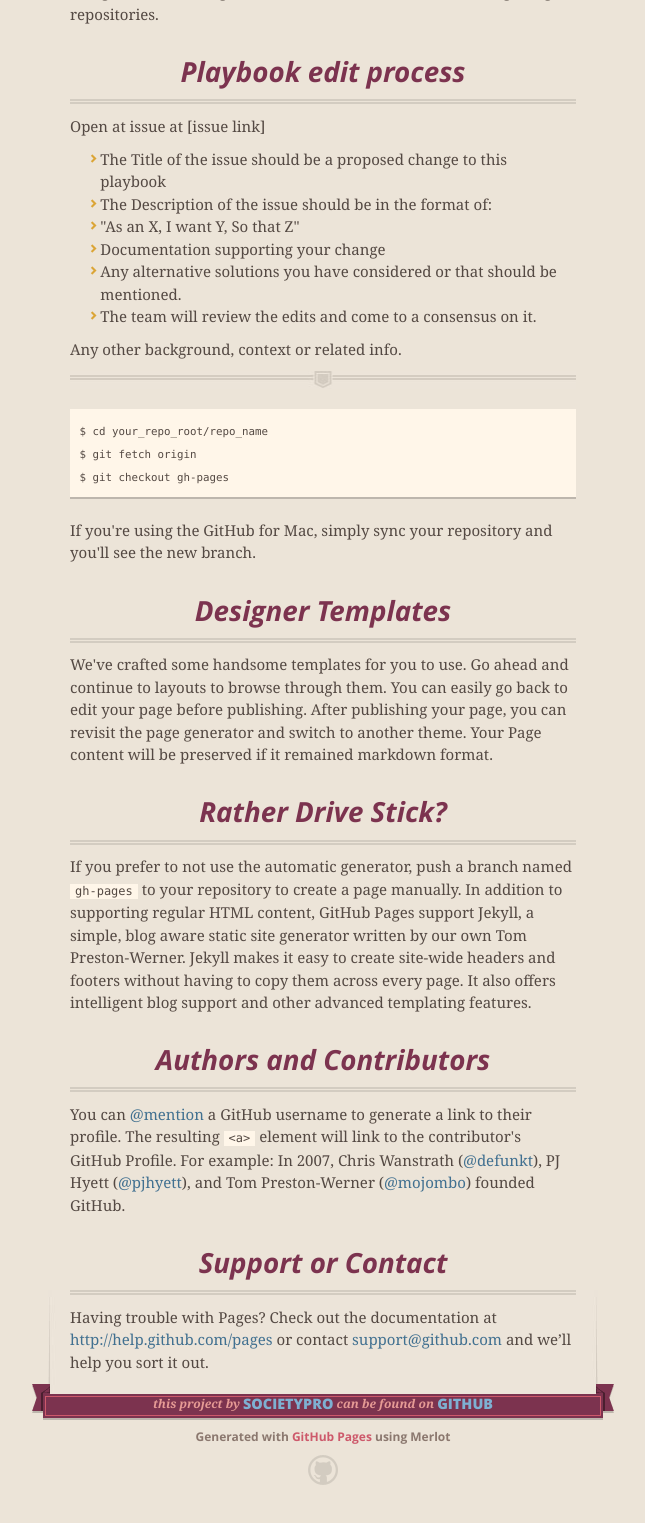
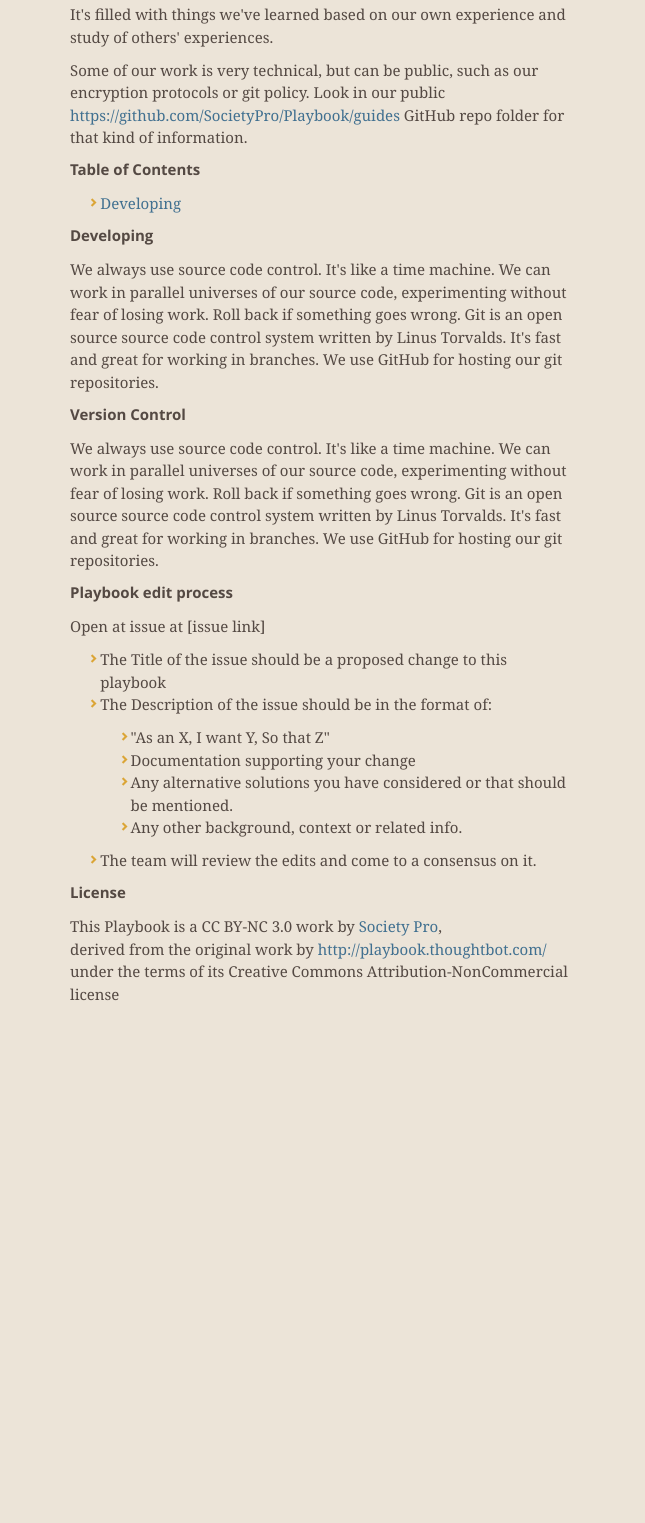
Before and after one commit to SocietyPro/playbook, a plain HTML site: page index.html in a window 1280 px wide. Shown: the part 399-1922 px from the top of the page, without its empty margins (317-962 px from the left). After the commit the page ends 1415 px from the top, so only its background shows below. Drawn offline with nearby package versions, Linux system fonts and the light colour scheme.

Commit message:
Add some content

```diff
--- a/index.html
+++ b/index.html
@@ -27,8 +27,8 @@
       <header>
         <span class="ribbon-outer">
           <span class="ribbon-inner">
-            <h1>Playbook</h1>
-            <h2>SocietyPro Developer Playbook</h2>
+            <h1>SocietyPro </h1>
+            <h2>Developer Playbook</h2>
           </span>
           <span class="left-tail"></span>
           <span class="right-tail"></span>
@@ -37,19 +37,40 @@
 
       <section id="downloads">
         <span class="inner">
-          <a href="https://github.com/SocietyPro/playbook/zipball/master" class="zip"><em>download</em> .ZIP</a><a href="https://github.com/SocietyPro/playbook/tarball/master" class="tgz"><em>download</em> .TGZ</a>
+          <a href="https://github.com/SocietyPro/playbook/zipball/master" class="zip"><em>download</em> .ZIP</a>
+          <a href="https://github.com/SocietyPro/playbook/tarball/master" class="tgz"><em>download</em> .TGZ</a>
         </span>
       </section>
-
-
+      <!--
+      -->
       <span class="banner-fix"></span>
 
+      <section id="main_content">
+        <hr>
+        <article id="intro" class="markdown-body entry-content" itemprop="mainContentOfPage">
 
-      <section id="main_content">
+          <h1>
+          <a id="user-content-hello" class="anchor" href="#intro" aria-hidden="true"><span class="octicon octicon-link"></span></a>Hello
+          </h1>
 
+          <p>You work on SocietyPro. This is your playbook. It details how you and your teammates try and run our software development project. And how we make our products together. It is a living document that you can edit in a private GitHub repo.</p>
 
-        <h3>
-<a id="welcome-to-github-pages" class="anchor" href="#welcome-to-github-pages" aria-hidden="true"><span class="octicon octicon-link"></span></a>Version Control</h3>
+          <p>It's filled with things we've learned based on our own experience and study of others' experiences.</p>
+
+          <p>Some of our work is very technical, but can be public, such as our encryption protocols or git policy. Look in our public <a href="https://github.com/SocietyPro/Playbook/guides">https://github.com/SocietyPro/Playbook/guides</a> GitHub repo folder for that kind of information.</p>
+        </article>
+        <article id="toc" class="markdown-body">
+          <h1>
+          <a id="welcome-to-github-pages" class="anchor" href="#toc" aria-hidden="true"><span class="octicon octicon-link"></span></a>Table of Contents
+          </h1>
+          <ul>
+            <li><a href="#developing">Developing</a>
+            </li>
+          </ul>
+
+          <h2>
+          <a id="welcome-to-github-pages" class="anchor" href="#welcome-to-github-pages" aria-hidden="true"><span class="octicon octicon-link"></span></a>Developing
+          </h2>
 
           <p>We always use source code control. It's like a time machine. We can work in parallel universes of our source code, experimenting without fear of losing work. Roll back if something goes wrong.
 
@@ -59,74 +80,45 @@
           </p>
 
 
+          <h3>
+          <a id="welcome-to-github-pages" class="anchor" href="#welcome-to-github-pages" aria-hidden="true"><span class="octicon octicon-link"></span></a>Version Control
+          </h3>
+
+          <p>We always use source code control. It's like a time machine. We can work in parallel universes of our source code, experimenting without fear of losing work. Roll back if something goes wrong.
+
+          Git is an open source source code control system written by Linus Torvalds. It's fast and great for working in branches.
+
+          We use GitHub for hosting our git repositories.
+          </p>
 
           <h3>
-<a id="welcome-to-github-pages" class="anchor" href="#welcome-to-github-pages" aria-hidden="true"><span class="octicon octicon-link"></span></a>Playbook edit process</h3>
+            <a id="welcome-to-github-pages" class="anchor" href="#welcome-to-github-pages" aria-hidden="true"><span class="octicon octicon-link"></span></a>Playbook edit process
+          </h3>
 
           <p>
             Open at issue at [issue link]
             <ul>
               <li>The Title of the issue should be a proposed change to this playbook</li>
-  <li>The Description of the issue should be in the format of:</li>
+              <li>The Description of the issue should be in the format of:<br>
+              <ul>
                 <li>"As an X, I want Y, So that Z"</li>
                 <li>Documentation supporting your change</li>
                 <li>Any alternative solutions you have considered or that should be mentioned.</li>
+                <li>Any other background, context or related info.</li>
+              </ul>
               <li>The team will review the edits and come to a consensus on it.</li>
+              </li>
+            </ul>
+          </p>
 
 
-</ul>
+          <h3>
+          <a id="user-content-license" class="anchor" href="#license" aria-hidden="true"><span class="octicon octicon-link"></span></a>License</h3>
 
-
-
-
-
-Any other background, context or related info.
-</p>
-
-<hr>
-
-<pre><code>$ cd your_repo_root/repo_name
-$ git fetch origin
-$ git checkout gh-pages
-</code></pre>
-
-<p>If you're using the GitHub for Mac, simply sync your repository and you'll see the new branch.</p>
-
-<h3>
-<a id="designer-templates" class="anchor" href="#designer-templates" aria-hidden="true"><span class="octicon octicon-link"></span></a>Designer Templates</h3>
-
-<p>We've crafted some handsome templates for you to use. Go ahead and continue to layouts to browse through them. You can easily go back to edit your page before publishing. After publishing your page, you can revisit the page generator and switch to another theme. Your Page content will be preserved if it remained markdown format.</p>
-
-<h3>
-<a id="rather-drive-stick" class="anchor" href="#rather-drive-stick" aria-hidden="true"><span class="octicon octicon-link"></span></a>Rather Drive Stick?</h3>
-
-<p>If you prefer to not use the automatic generator, push a branch named <code>gh-pages</code> to your repository to create a page manually. In addition to supporting regular HTML content, GitHub Pages support Jekyll, a simple, blog aware static site generator written by our own Tom Preston-Werner. Jekyll makes it easy to create site-wide headers and footers without having to copy them across every page. It also offers intelligent blog support and other advanced templating features.</p>
-
-<h3>
-<a id="authors-and-contributors" class="anchor" href="#authors-and-contributors" aria-hidden="true"><span class="octicon octicon-link"></span></a>Authors and Contributors</h3>
-
-<p>You can <a href="https://github.com/blog/821" class="user-mention">@mention</a> a GitHub username to generate a link to their profile. The resulting <code>&lt;a&gt;</code> element will link to the contributor's GitHub Profile. For example: In 2007, Chris Wanstrath (<a href="https://github.com/defunkt" class="user-mention">@defunkt</a>), PJ Hyett (<a href="https://github.com/pjhyett" class="user-mention">@pjhyett</a>), and Tom Preston-Werner (<a href="https://github.com/mojombo" class="user-mention">@mojombo</a>) founded GitHub.</p>
-
-<h3>
-<a id="support-or-contact" class="anchor" href="#support-or-contact" aria-hidden="true"><span class="octicon octicon-link"></span></a>Support or Contact</h3>
-
-<p>Having trouble with Pages? Check out the documentation at <a href="http://help.github.com/pages">http://help.github.com/pages</a> or contact <a href="mailto:support@github.com">support@github.com</a> and we’ll help you sort it out.</p>
+          <p>This Playbook is a CC BY-NC 3.0 work by <a href="http://societypro.github.io">Society Pro</a>,<br>
+          derived from the original work by <a href="http://playbook.thoughtbot.com/">http://playbook.thoughtbot.com/</a> under the terms of its Creative Commons Attribution-NonCommercial license</p>
+        </article>
       </section>
-
-      <footer>
-        <span class="ribbon-outer">
-          <span class="ribbon-inner">
-            <p>this project by <a href="https://github.com/SocietyPro">SocietyPro</a> can be found on <a href="https://github.com/SocietyPro/playbook">GitHub</a></p>
-          </span>
-          <span class="left-tail"></span>
-          <span class="right-tail"></span>
-        </span>
-        <p>Generated with <a href="http://pages.github.com">GitHub Pages</a> using Merlot</p>
-        <span class="octocat"></span>
-      </footer>
-
     </div>
-
-
   </body>
 </html>
```
Lines whose indentation alone changed are shown as unchanged.
